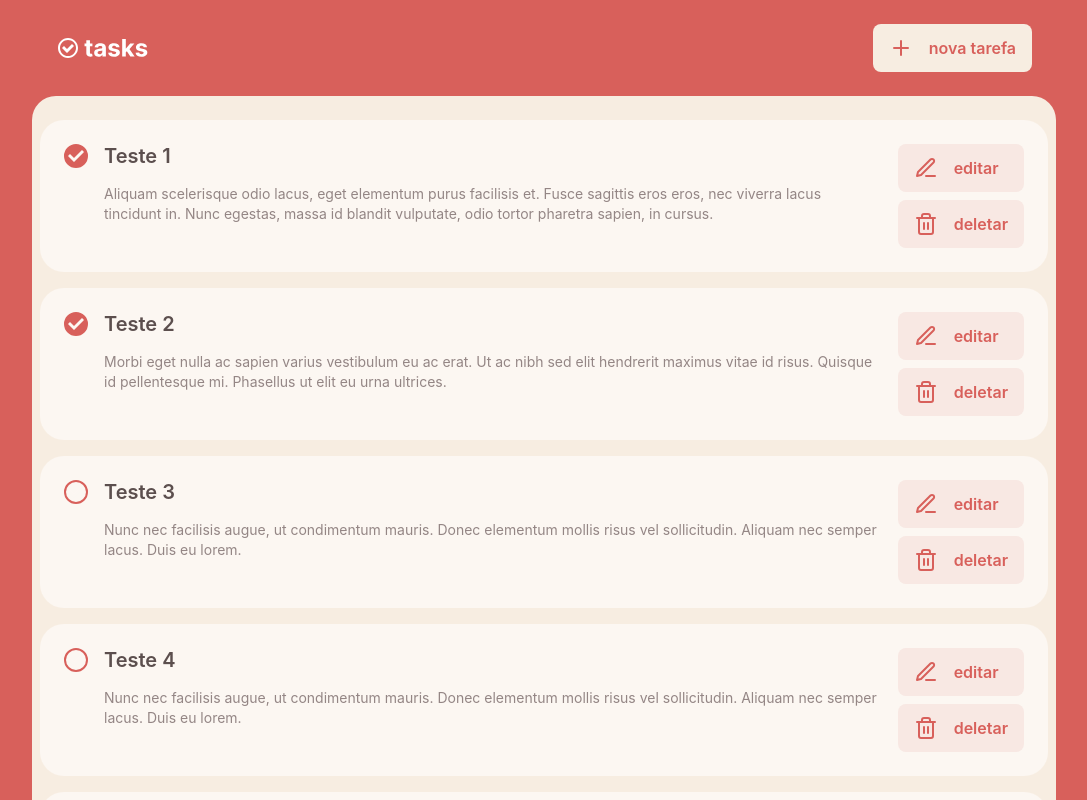
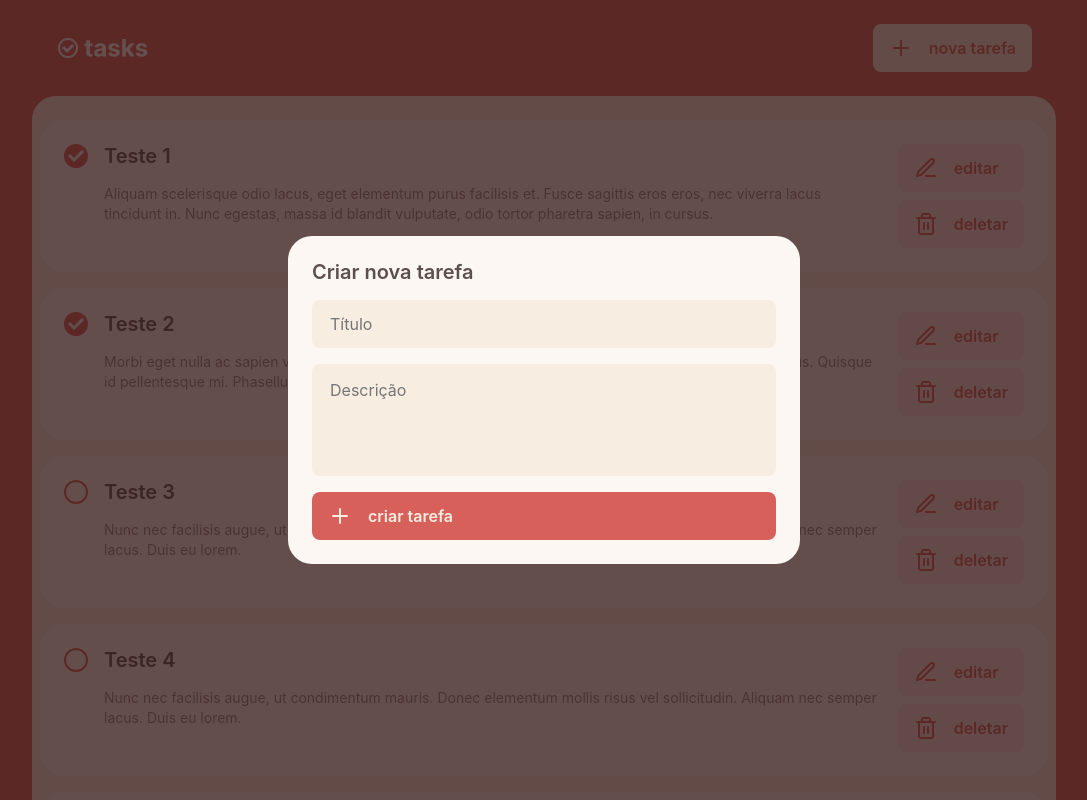
Before and after one commit to mluizvitor/tasks, a React (Create React App) app: page / in a window 1280 px wide. Both pictures are taken after a click on the button "nova tarefa". Shown: the whole page, without its empty margins (96-1183 px from the left). Built offline with nearby package versions, Linux system fonts and the light colour scheme.

Commit message:
Modal agora pode abrir e fechar

```diff
--- a/src/App.tsx
+++ b/src/App.tsx
@@ -1,14 +1,24 @@
-import React from "react";
+import React, { useState } from "react";
 import { Header } from "./components/Header";
 import { NewTaskModal } from "./components/NewTaskModal";
 import { TaskList } from "./components/TaskList";
 
 function App() {
+  const [isModalOpen, setIsModalOpen] = useState(false);
+
+  function handleOpenModal() {
+    setIsModalOpen(true);
+  }
+
+  function handleCloseModal() {
+    setIsModalOpen(false);
+  }
+
   return (
     <>
-      <Header />
+      <Header openModal={handleOpenModal} />
       <TaskList />
-      <NewTaskModal />
+      <NewTaskModal isModalOpen={isModalOpen} closeModal={handleCloseModal} />
     </>
   );
 }
--- a/src/components/Button/index.tsx
+++ b/src/components/Button/index.tsx
@@ -1,24 +1,27 @@
-import { ButtonHTMLAttributes, ReactNode } from "react";
+import { ReactNode } from "react";
 import { ButtonContainer } from "./styles";
 
-type ButtonProps = {
+interface ButtonProps {
   color: string;
   bgColor: string;
   bgTransparency?: number;
   children?: ReactNode;
-};
+  onClick?: () => void;
+}
 
 export function Button({
   color,
   bgColor,
   bgTransparency,
   children,
+  ...rest
 }: ButtonProps) {
   return (
     <ButtonContainer
       color={color}
       bgColor={bgColor}
       bgTransparency={bgTransparency}
+      {...rest}
     >
       {children}
     </ButtonContainer>
--- a/src/components/Header/index.tsx
+++ b/src/components/Header/index.tsx
@@ -4,11 +4,15 @@ import { FiPlus } from "react-icons/fi";
 import logoImg from "../../assets/logo.svg";
 import { Button } from "../Button";
 
-export function Header() {
+interface HeaderProps {
+  openModal: () => void;
+}
+
+export function Header({ openModal }: HeaderProps) {
   return (
     <Container>
       <img src={logoImg} alt="tasks" height={30} />
-      <Button bgColor="#F7EDE1" color="#D8605B">
+      <Button bgColor="#F7EDE1" color="#D8605B" onClick={openModal}>
         <FiPlus size={24} />
         <span>nova tarefa</span>
       </Button>
--- a/src/components/NewTaskModal/index.tsx
+++ b/src/components/NewTaskModal/index.tsx
@@ -1,14 +1,22 @@
-import { FiPlus } from "react-icons/fi";
+import { useState } from "react";
 import Modal from "react-modal";
 import { Button } from "../Button";
+
+import { FiPlus } from "react-icons/fi";
 import { NewTaskForm } from "./styles";
 
 Modal.setAppElement("#root");
 
-export function NewTaskModal() {
+interface NewTaskModalProps {
+  isModalOpen: boolean;
+  closeModal: () => void;
+}
+
+export function NewTaskModal({ isModalOpen, closeModal }: NewTaskModalProps) {
   return (
     <Modal
-      isOpen={false}
+      isOpen={isModalOpen}
+      onRequestClose={closeModal}
       className="modal-body"
       overlayClassName="modal-overlay"
     >
```
